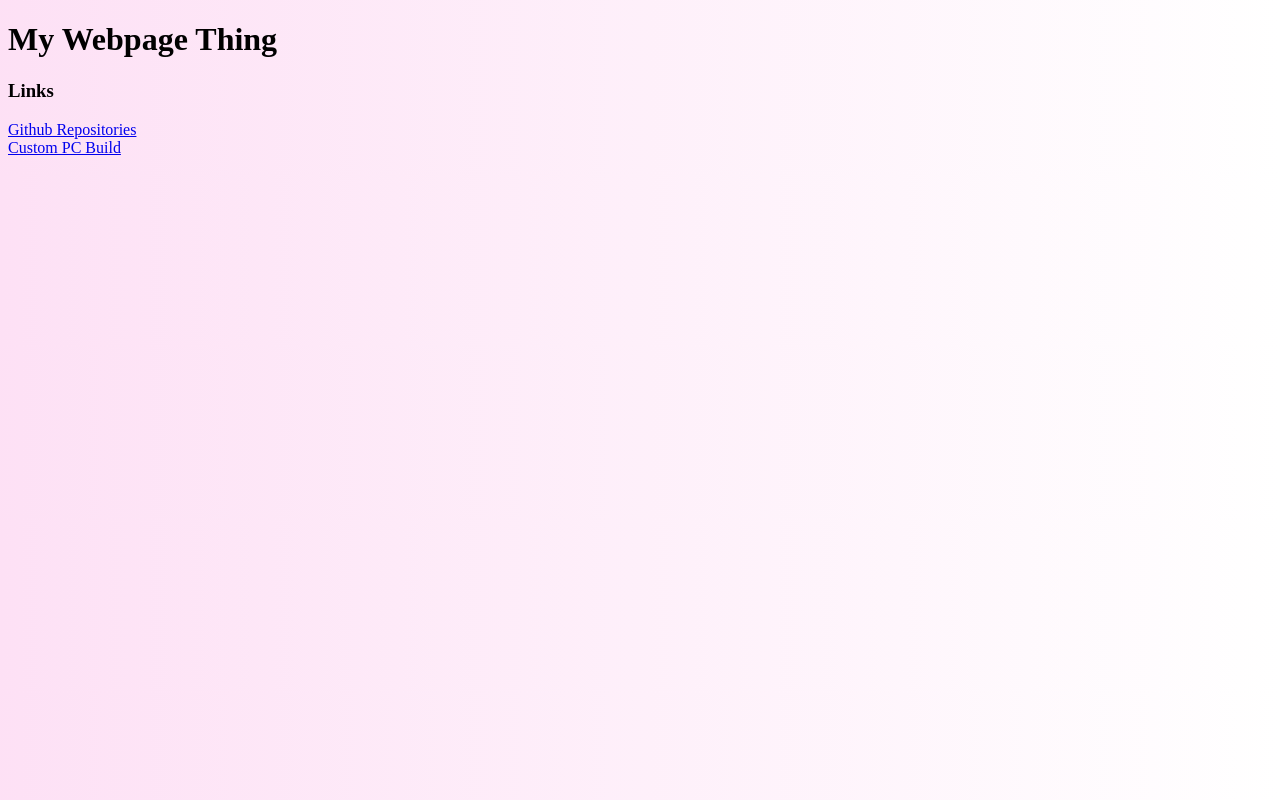
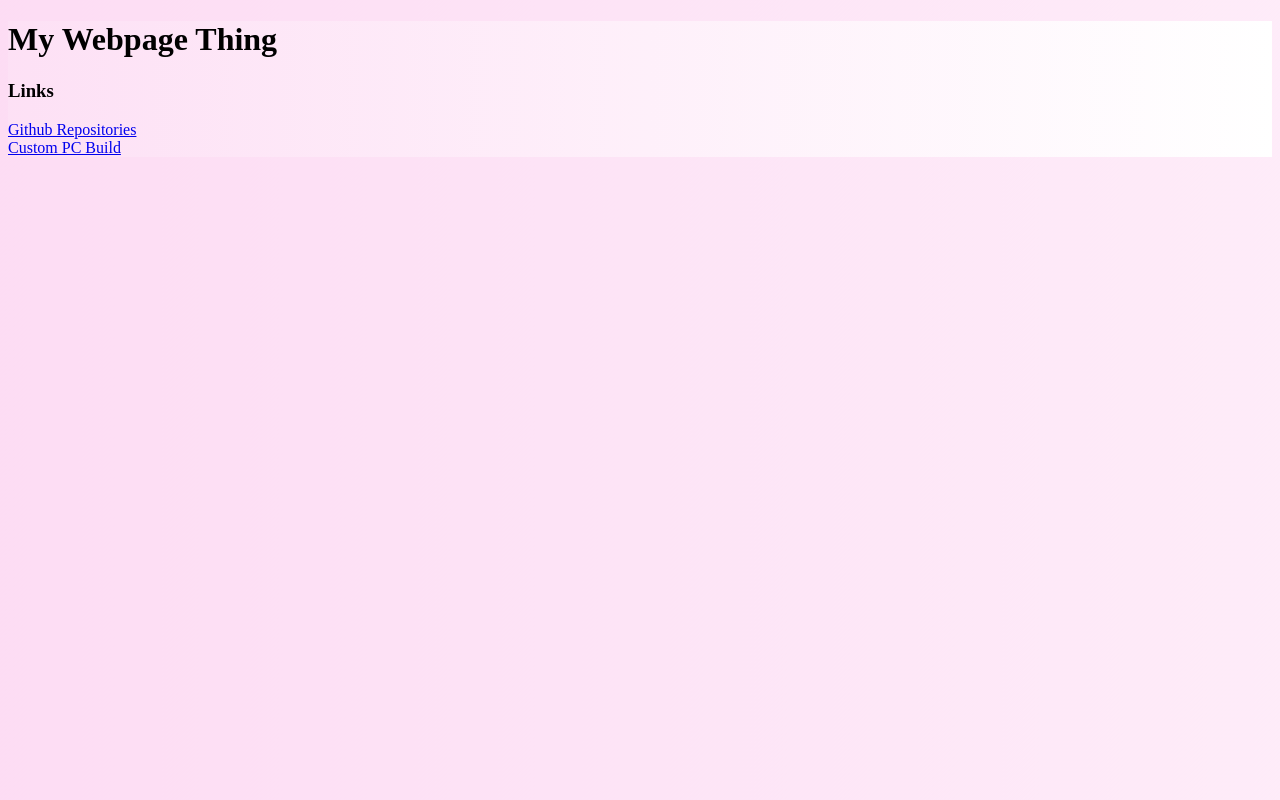
Before and after one commit to ChefboyRD/chefboyrd.github.io, a plain HTML site: page index.html in a window 1280 px wide. Drawn offline with Linux system fonts and the light colour scheme.

Commit message:
Update index.html

```diff
--- a/index.html
+++ b/index.html
@@ -3,6 +3,8 @@
 <html>
 	<head>
 		<title>ChefboyRD</title>
+
+		<link rel="stylesheet" href="background.css">
 
 		<style>
 			body {
```
